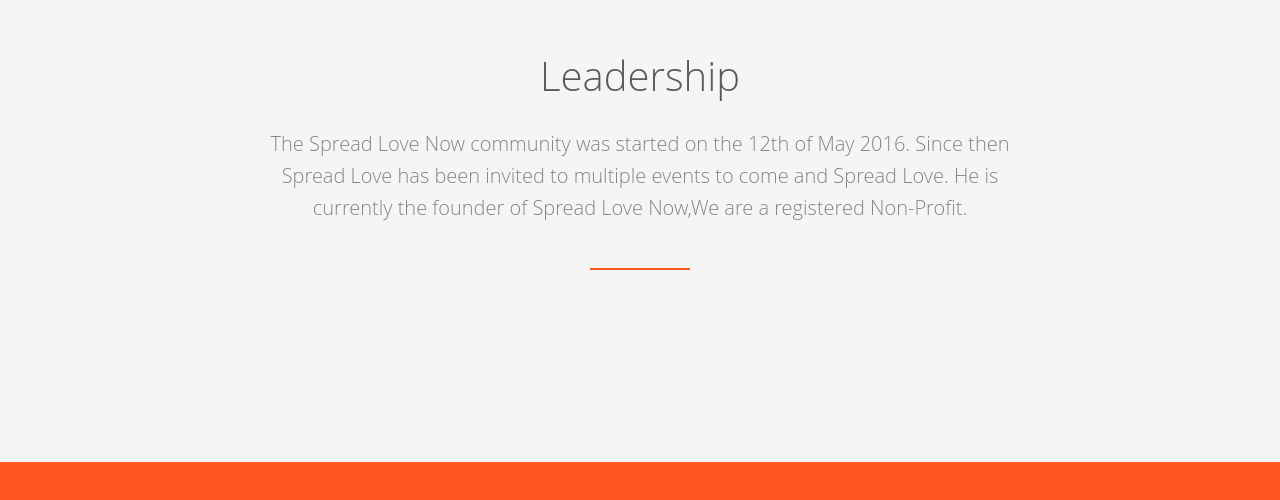
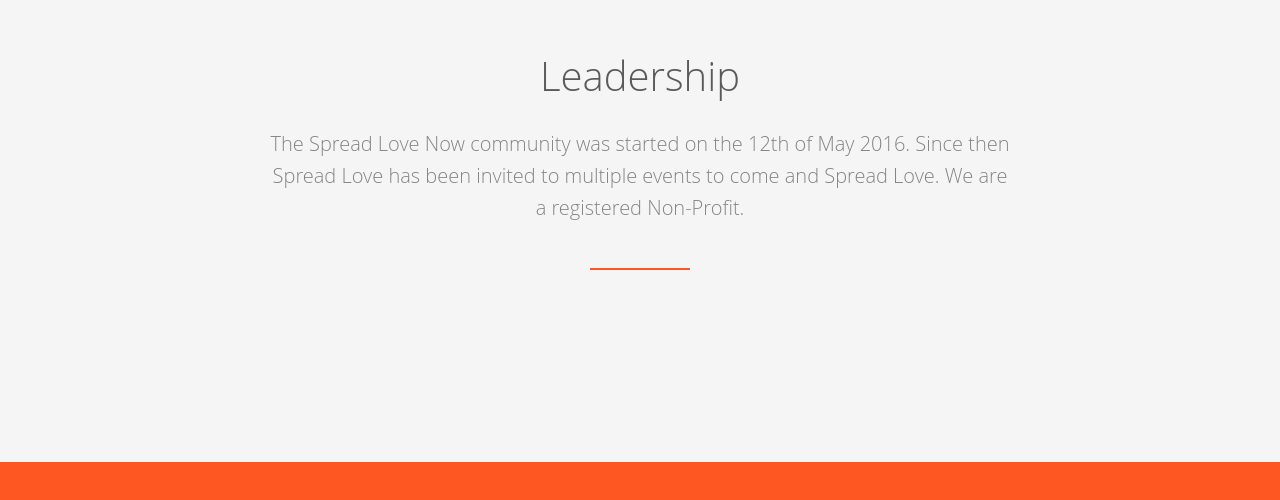
Before and after one commit to BoneleLusithi/SpreadLoveNow, a plain HTML site: page donate.html in a window 1280 px wide. Shown: the part 2969-3469 px from the top of the page. Drawn offline with Linux system fonts and the light colour scheme; files whose address does not match are found by name.

Commit message:
Update donate.html

```diff
--- a/donate.html
+++ b/donate.html
@@ -217,7 +217,7 @@
                     <div class="row">
                         <div class="col-md-8 col-md-offset-2 text-center heading-section animate-box">
                             <h3>Leadership</h3>
-                            <p>The Spread Love Now community was started on the 12th of May 2016.  Since then Spread Love has been invited to multiple events to come and Spread Love. He is currently the founder of Spread Love Now,We are a registered Non-Profit.	 </p>
+                            <p>The Spread Love Now community was started on the 12th of May 2016.  Since then Spread Love has been invited to multiple events to come and Spread Love. We are a registered Non-Profit.	 </p>
                         </div>
                     </div>
                 </div>
```
